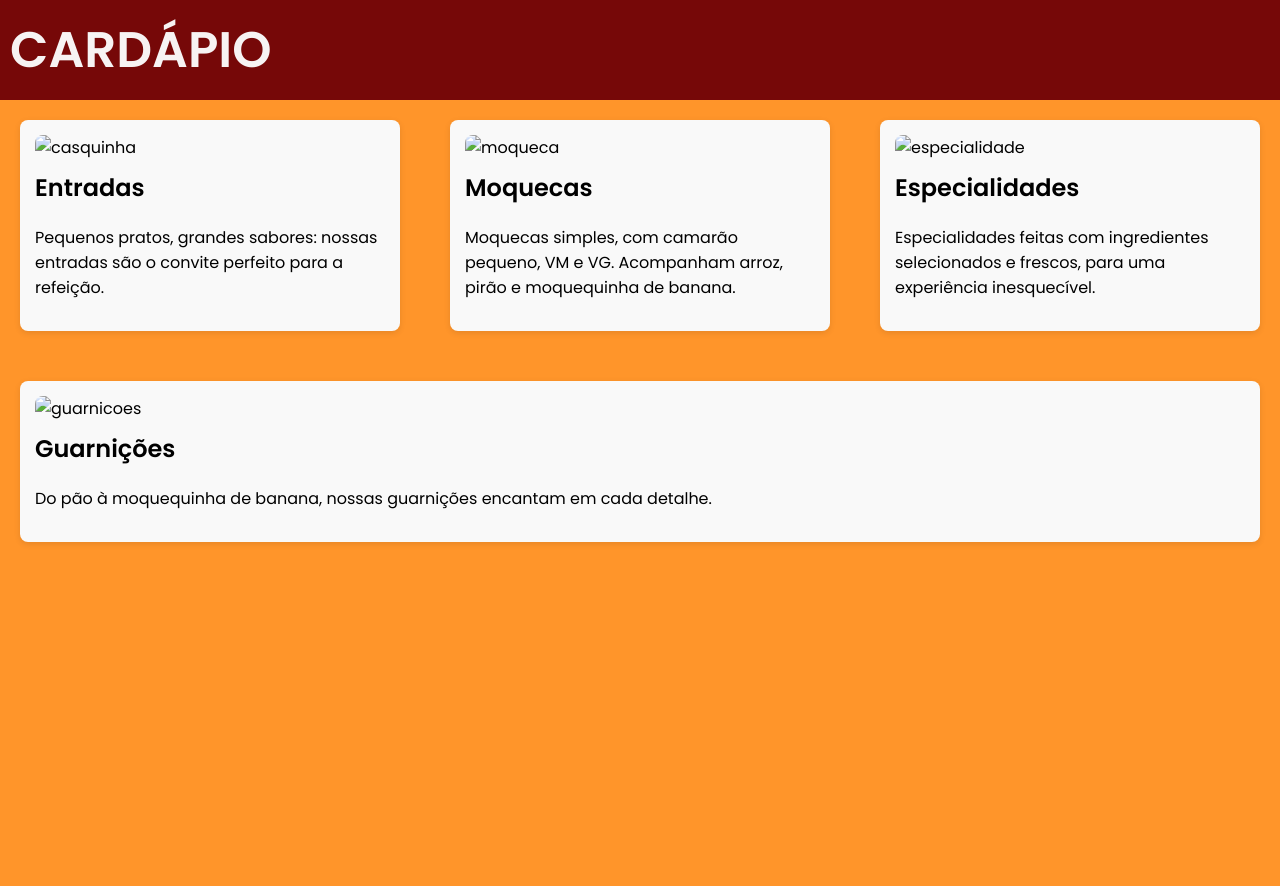
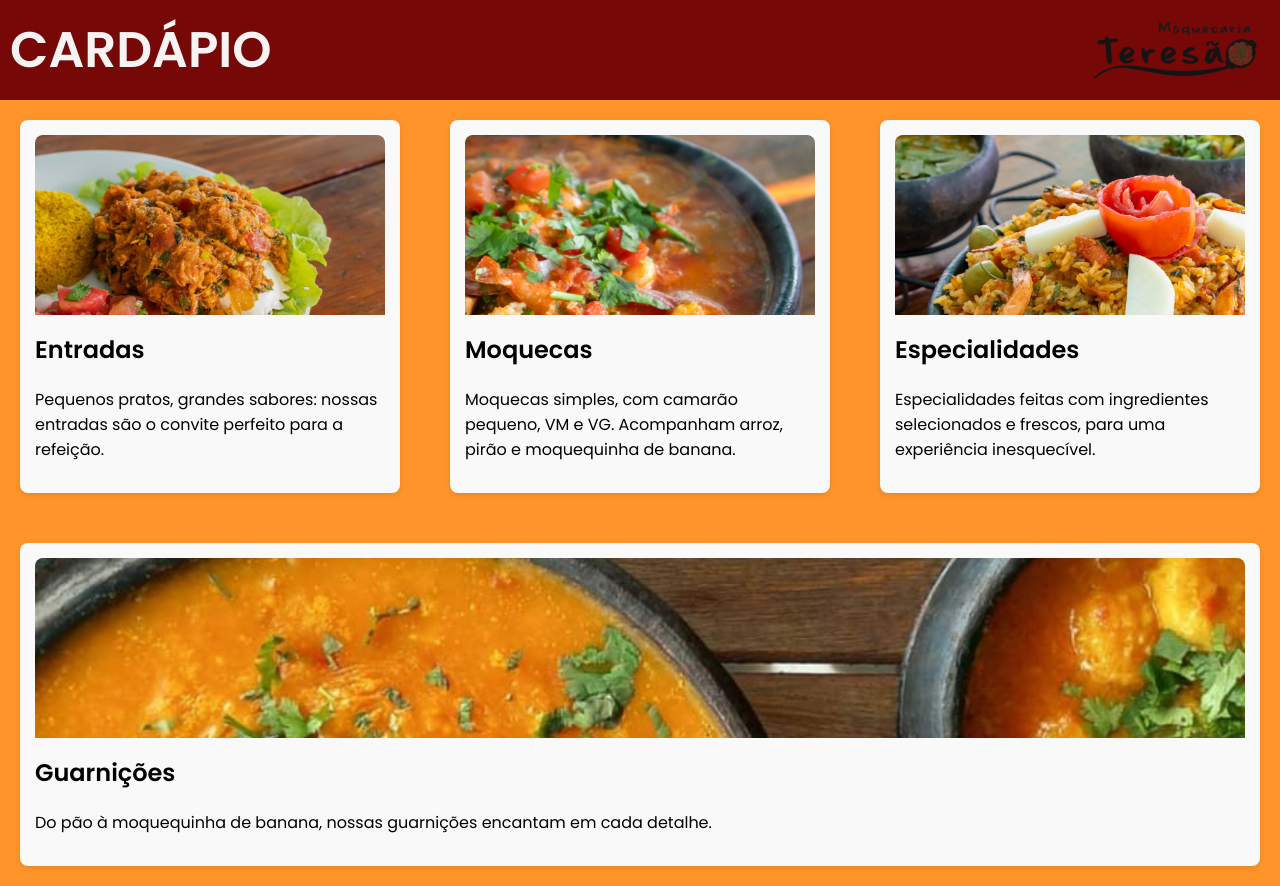
Before and after one commit to Luisavva/CardapioTeresao, a plain HTML site: page index.html in a window 1280 px wide. Before the commit the page ends 800 px from the top, so only its background shows below. Drawn offline with Linux system fonts and the light colour scheme.

Commit message:
Fix HTML structure and update image paths

```diff
--- a/index.html
+++ b/index.html
@@ -12,34 +12,35 @@
 <!-- ...existing code... -->
   <header class="top-bar">
     <h1>CARDÁPIO</h1>
-    <img src="imgs/logo.png" alt="Logo do restaurante">
+    <img src="logo.png" alt="Logo do restaurante">
   </header>
 
   <section class="cardapio">
     <a href="entradas.html" class="prato">
-      <img src="imgs/entrada.jpeg" alt="casquinha">
+      <img src="entrada.jpeg" alt="casquinha">
       <h2>Entradas</h2>
       <p>Pequenos pratos, grandes sabores: nossas entradas são o convite perfeito para a refeição.</p>
     </a>
 
     <a href="moquecas.html" class="prato">
-      <img src="imgs/moqueca.jpeg" alt="moqueca">
+      <img src="moqueca.jpeg" alt="moqueca">
       <h2>Moquecas</h2>
       <p>Moquecas simples, com camarão pequeno, VM e VG. Acompanham arroz, pirão e moquequinha de banana.</p>
     </a>
 
     <a href="especialidades.html" class="prato">
-      <img src="imgs/especialidade.jpeg" alt="especialidade">
+      <img src="especialidade.jpeg" alt="especialidade">
       <h2>Especialidades</h2>
       <p>Especialidades feitas com ingredientes selecionados e frescos, para uma experiência inesquecível.</p>
     </a>
 
     <a href="guarnicoes.html" class="prato">
-      <img src="imgs/guarnicoes.jpeg" alt="guarnicoes">
+      <img src="guarnicoes.jpeg" alt="guarnicoes">
       <h2>Guarnições</h2>
       <p>Do pão à moquequinha de banana, nossas guarnições encantam em cada detalhe.</p>
     </a>
   </section>
 
 </body>
+
 </html>
```
